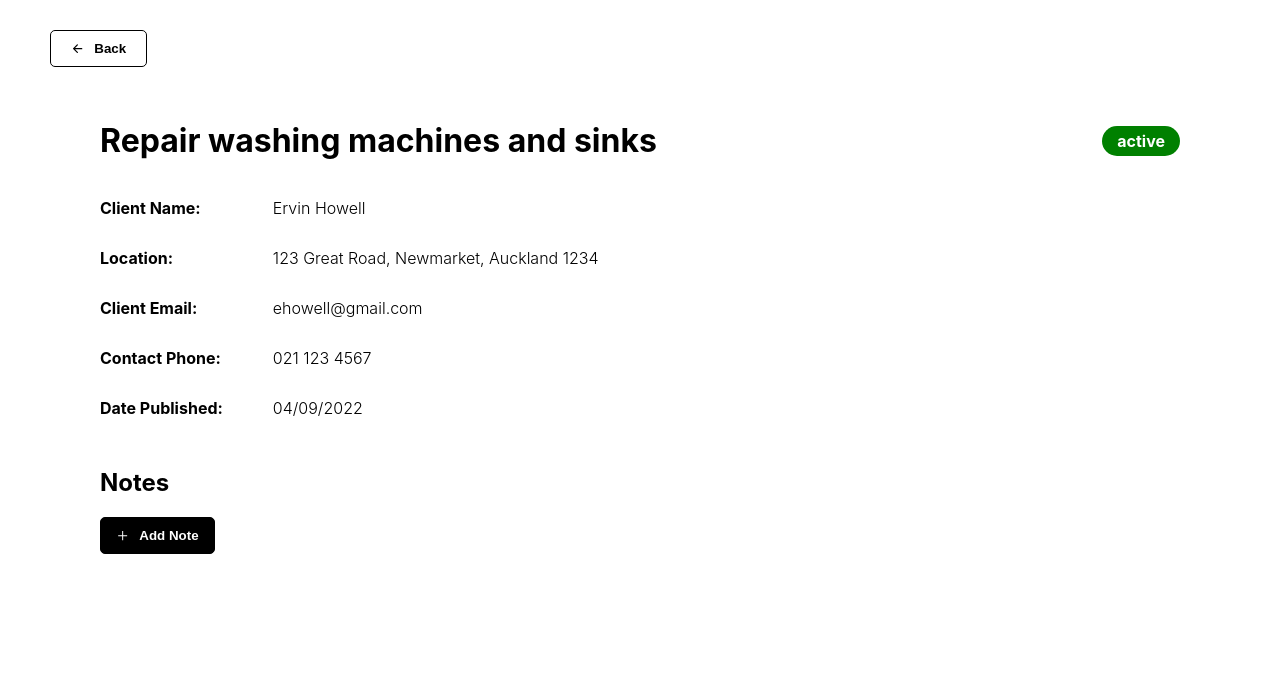
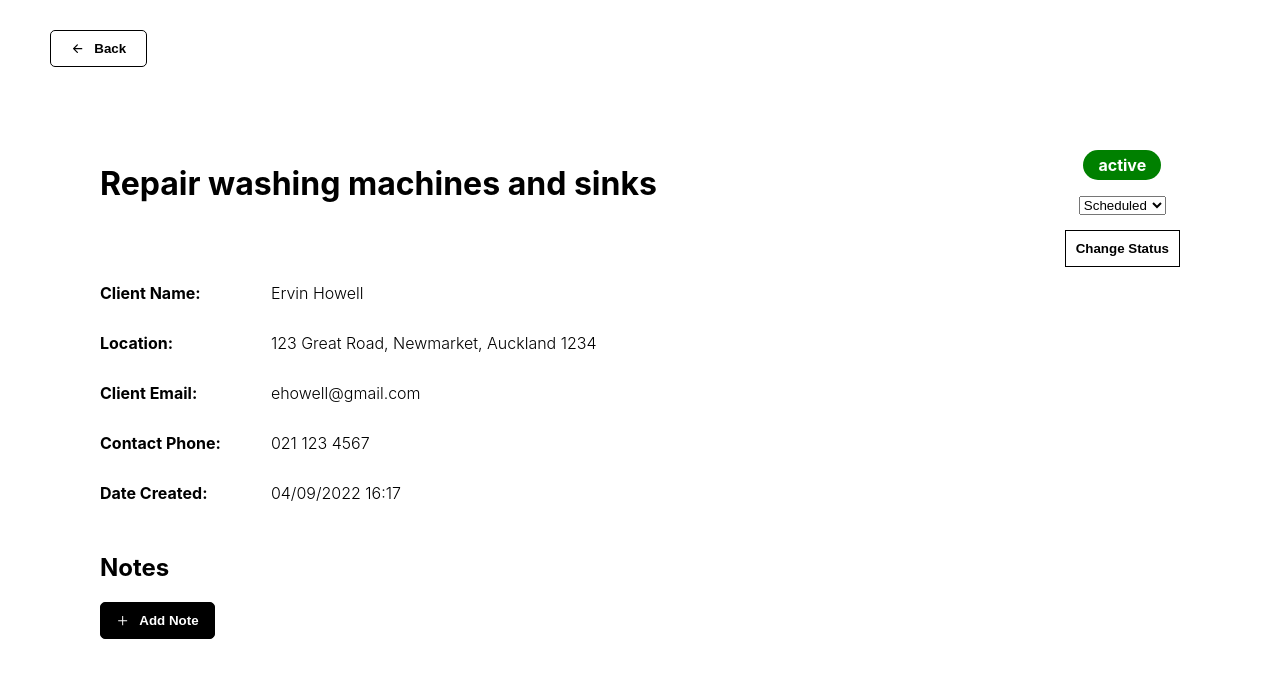
Before and after one commit to danielkim2711/react-tradie-jobs, a React (Create React App) app: page /4accb4a4-3052-4eba-9e25-3a04d202cc3c in a window 1280 px wide. Shown: the top 678 px of the page. Built offline with nearby package versions, Linux system fonts and the light colour scheme.

Commit message:
Change job status with drop down menu

```diff
--- a/package.json
+++ b/package.json
@@ -11,6 +11,7 @@
     "react-icons": "^4.4.0",
     "react-router-dom": "^6.3.0",
     "react-scripts": "5.0.1",
+    "react-toastify": "^9.0.8",
     "uuid": "^8.3.2",
     "web-vitals": "^2.1.4"
   },
--- a/src/App.js
+++ b/src/App.js
@@ -1,4 +1,6 @@
 import { Routes, Route } from 'react-router-dom';
+import { ToastContainer } from 'react-toastify';
+import 'react-toastify/dist/ReactToastify.css';
 
 import Home from './routes/home/home.component';
 import Job from './routes/job/job.component';
@@ -10,6 +12,7 @@ function App() {
         <Route path='/' element={<Home />} />
         <Route path='/:jobId' element={<Job />} />
       </Routes>
+      <ToastContainer />
     </>
   );
 }
--- a/src/components/note-list/note-list.component.jsx
+++ b/src/components/note-list/note-list.component.jsx
@@ -1,4 +1,5 @@
 import { useState } from 'react';
+import { toast } from 'react-toastify';
 
 import { AiOutlinePlus } from 'react-icons/ai';
 
@@ -28,6 +29,7 @@ const NoteList = () => {
     } else {
       newNotes[index] = editedNote;
       setNotes(newNotes);
+      toast.success('Note updated successfully');
     }
   };
 
--- a/src/db.js
+++ b/src/db.js
@@ -10,7 +10,7 @@ const jobs = [
     clientName: 'Leanne Graham',
     clientEmail: 'jgraham@gmail.com',
     contactPhone: '021 123 4567',
-    createdAt: '05/09/2022',
+    createdAt: '05/09/2022 13:37',
   },
   {
     id: uuidv4(),
@@ -21,7 +21,7 @@ const jobs = [
     clientName: 'Ervin Howell',
     clientEmail: 'ehowell@gmail.com',
     contactPhone: '021 123 4567',
-    createdAt: '04/09/2022',
+    createdAt: '04/09/2022 16:17',
   },
   {
     id: uuidv4(),
@@ -32,7 +32,7 @@ const jobs = [
     clientName: 'Clementine Bauch',
     clientEmail: 'cbauch@gmail.com',
     contactPhone: '021 123 4567',
-    createdAt: '03/09/2022',
+    createdAt: '03/09/2022 20:57',
   },
   {
     id: uuidv4(),
@@ -43,7 +43,7 @@ const jobs = [
     clientName: 'Patricia Lebsack',
     clientEmail: 'plebsack@gmail.com',
     contactPhone: '021 123 4567',
-    createdAt: '02/09/2022',
+    createdAt: '02/09/2022 11:27',
   },
   {
     id: uuidv4(),
@@ -55,7 +55,7 @@ const jobs = [
     clientName: 'Chelsey Dietrich',
     clientEmail: 'cdietrich@gmail.com',
     contactPhone: '021 123 4567',
-    createdAt: '01/09/2022',
+    createdAt: '01/09/2022 08:11',
   },
 ];
 
--- a/src/routes/job/job.component.jsx
+++ b/src/routes/job/job.component.jsx
@@ -1,4 +1,6 @@
+import { useState } from 'react';
 import { Link, useParams } from 'react-router-dom';
+import { toast } from 'react-toastify';
 
 import jobs from '../../db';
 
@@ -8,7 +10,23 @@ import { IoArrowBack } from 'react-icons/io5';
 import './job.styles.css';
 
 const Job = () => {
+  const [status, setStatus] = useState('scheduled');
+  const [newStatus, setNewStatus] = useState('');
+
   const { jobId } = useParams();
+
+  const onChangeStatusHandler = () => {
+    const answer = window.confirm(
+      'Are you sure you want to change the status?'
+    );
+
+    if (answer) {
+      setNewStatus(status);
+      toast.success('Status updated successfully');
+    } else {
+      toast.error('Error, please try again');
+    }
+  };
 
   return (
     <>
@@ -23,15 +41,37 @@ const Job = () => {
             </Link>
             <div className='job-title-container'>
               <h1>{job.title}</h1>
+              <div className='job-status-container'>
                 <p
                   className={`job-status ${
-                  job.defaultStatus === 'to priced'
+                    newStatus === 'to priced' ||
+                    (job.defaultStatus === 'to priced' && newStatus === '')
                       ? 'job-status-to-priced'
-                    : `job-status-${job.defaultStatus}`
+                      : `job-status-${
+                          newStatus ? newStatus : job.defaultStatus
+                        }`
                   }`}
                 >
-                {job.defaultStatus}
+                  {newStatus ? newStatus : job.defaultStatus}
                 </p>
+                <select
+                  className=''
+                  value={status}
+                  onChange={(e) => setStatus(e.target.value)}
+                >
+                  <option value='scheduled'>Scheduled</option>
+                  <option value='active'>Active</option>
+                  <option value='invoicing'>Invoicing</option>
+                  <option value='to priced'>To Priced</option>
+                  <option value='completed'>Completed</option>
+                </select>
+                <button
+                  className='btn-change-status'
+                  onClick={onChangeStatusHandler}
+                >
+                  Change Status
+                </button>
+              </div>
             </div>
             <div className='job-description-container'>
               <div className='job-description-left'>
@@ -39,7 +79,7 @@ const Job = () => {
                 <p>Location:</p>
                 <p>Client Email:</p>
                 <p>Contact Phone:</p>
-                <p>Date Published:</p>
+                <p>Date Created:</p>
               </div>
               <div className='job-description-right'>
                 <p>{job.clientName}</p>
--- a/src/routes/job/job.styles.css
+++ b/src/routes/job/job.styles.css
@@ -29,10 +29,18 @@
   align-items: center;
 }
 
-.job-title-container .job-status {
+.job-status-container {
+  display: flex;
+  flex-direction: column;
+  justify-content: center;
+  align-items: center;
+}
+
+.job-status-container .job-status {
   border-radius: 15px;
   color: #fff;
   font-weight: 700;
+  margin-top: 50px;
   padding: 5px 15px;
 }
 
@@ -56,6 +64,15 @@
   background-color: gray;
 }
 
+.job-status-container .btn-change-status {
+  background-color: #fff;
+  border: 1px solid #000;
+  cursor: pointer;
+  font-weight: 700;
+  margin-top: 15px;
+  padding: 10px;
+}
+
 .job-description-container {
   display: flex;
 }
```
Also changed, not shown: 1 other file (tests, documents, lock files or other folders). Lines whose indentation alone changed are shown as unchanged.
